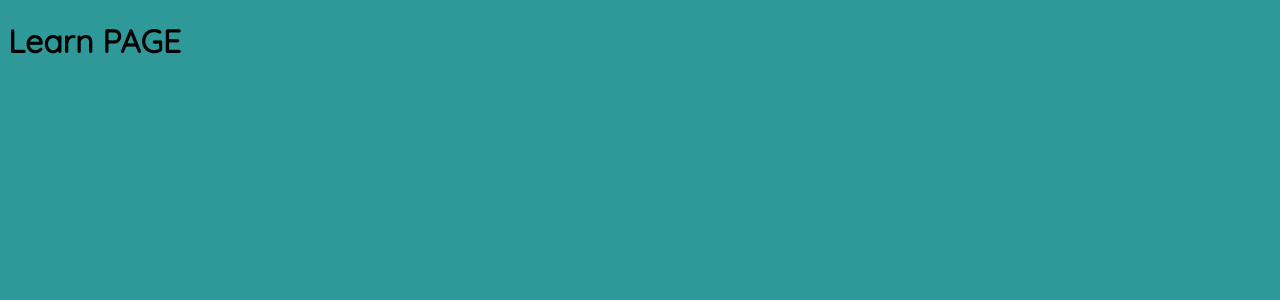
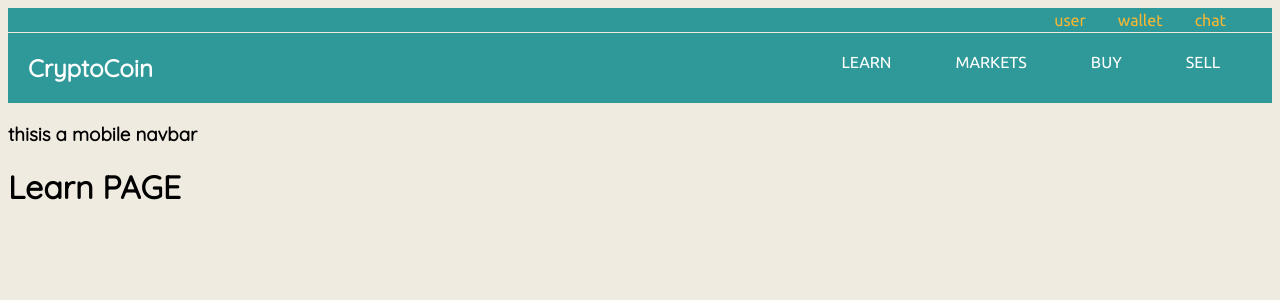
Before and after one commit to FACN3/cryptoCoin, a React app: page /learn in a window 1280 px wide. Shown: the top 300 px of the page. Built offline with nearby package versions, Linux system fonts and the light colour scheme.

Commit message:
Adding the navbar relates #7 we set the navbars, the css and routing to the other pages.

```diff
--- a/js/App.jsx
+++ b/js/App.jsx
@@ -1,14 +1,18 @@
-import React from 'react';
-import {BrowserRouter, Switch, Route} from 'react-router-dom';
-import Landing from './Landing';
-import Learn from './Learn';
+import React from "react";
+import { BrowserRouter, Switch, Route } from "react-router-dom";
+import Landing from "./Landing";
+import Learn from "./Learn";
+import Markets from "./Markets";
+import Buy from "./Buy";
 
 const App = () => (
   <div>
     <BrowserRouter>
       <Switch>
-        <Route exact path='/' component={Landing} />
-        <Route path='/learn' component={Learn} />
+        <Route exact path="/" component={Landing} />
+        <Route path="/learn" component={Learn} />
+        <Route path="/markets" component={Markets} />
+        <Route path="/buy" component={Buy} />
       </Switch>
     </BrowserRouter>
   </div>
--- /dev/null
+++ b/js/Buy.jsx
@@ -0,0 +1,11 @@
+import React from "react";
+import Navbar from "./Navbar";
+
+const Buy = () => (
+  <div>
+    <Navbar />
+    <h1>This is the Buy page</h1>
+  </div>
+);
+
+export default Buy;
--- a/js/Landing.jsx
+++ b/js/Landing.jsx
@@ -1,24 +1,26 @@
-import React from 'react';
-import {Link} from 'react-router-dom';
-import styled from 'styled-components';
+import React from "react";
+import { Link } from "react-router-dom";
+import styled from "styled-components";
 
 const Wrapper = styled.div`
+  background-color: #2f9999;
   color: white;
 `;
-
+// const Body = styled.body`
+//   background-color: #2f9999;
+// `;
 const LandingNavbar = styled.div`
-  h2{
-    float:left;
-    margin:2px;
+  h2 {
+    float: left;
+    margin: 2px;
     font-weight: normal;
   }
-  a{
-    float:right;
-    margin:5px;
+  a {
+    float: right;
+    margin: 5px;
     font-weight: bolder;
   }
-  font-family: Roboto
-
+  font-family: Roboto;
 `;
 
 const LandingHeader = styled.div`
@@ -26,61 +28,62 @@ text-align: center;
   word-wrap: break-word;
   padding-top: 50px;
   padding-bottom: 10vh;
-font-family: 'Questrial';
+  font-family: "Questrial";
   font-size: 150%;
-button{
-  font-family: 'Questrial';
+  button {
+    font-family: "Questrial";
     font-weight: bold;
     font-size: 100%;
-  background-color: #F7b733;
+    background-color: #f7b733;
     border-radius: 100px;
     border: none;
     color: white;
-  padding:15px 40px;
+    padding: 15px 40px;
   }
-@media (max-width: 700px){
-  h1{
+  button:hover:not(.active) {
+    cursor: pointer;
+  }
+  @media (max-width: 700px) {
+    h1 {
       font-size: 100%;
     }
   }
-`
+`;
 const LandingGraph = styled.div`
-
   background-color: #f0ebe1;
   text-align: center;
 
-h2{
-
+  h2 {
   }
-select{
-  font-family: 'Questrial';
-  font-weight:bold;
+  select {
+    font-family: "Questrial";
+    font-weight: bold;
     font-size: 120%;
-  background-color: #F7b733;
+    background-color: #f7b733;
     border-radius: 100px;
     border: none;
     color: white;
-  padding:15px 40px;
+    padding: 15px 40px;
   }
 `;
 const LandingSafety = styled.div`
   padding: 10vh;
   text-align: center;
-  font-family: 'Quicksand';
+  font-family: "Quicksand";
 
-  h2{
+  h2 {
     font-weight: 100;
   }
-`
+`;
 
 const LandingFooter = styled.div`
   float: right;
-`
+`;
 
 const Landing = () => (
   <Wrapper>
     <div>
-    <div className= "landing-navbar">
+      <div className="landing-navbar">
         <LandingNavbar>
           <h2>CryptoCoin</h2>
           <a> sign in</a>
@@ -88,12 +91,16 @@ const Landing = () => (
         </LandingNavbar>
       </div>
       <LandingHeader className="landing-header">
-      <h1>GET INTO CRYPTOCURRENCIES <br/> TODAY</h1>
-      <Link to='/learn'><button type=""> Begin your journey</button></Link>
+        <h1>
+          GET INTO CRYPTOCURRENCIES <br /> TODAY
+        </h1>
+        <Link to="/learn">
+          <button type="">Begin your journey</button>
+        </Link>
       </LandingHeader>
       <LandingGraph className="landing-graph container-fluid">
         <h2>Graph placeHolder</h2>
-      <br/>
+        <br />
         <select>
           <option>Bitcoin</option>
           <option>Ethereum</option>
@@ -102,20 +109,17 @@ const Landing = () => (
       </LandingGraph>
       <LandingSafety className="landing-safety">
         <h2>SAFELY MAKE YOUR FIRST TRADE</h2>
-      <p>learn how to buy cryptocurrency, which coin to invest in, all in one place. </p>
+        <p>
+          learn how to buy cryptocurrency, which coin to invest in, all in one
+          place.{" "}
+        </p>
       </LandingSafety>
 
-    <LandingFooter className="landing-footer" >
-
-        Contact Us
-        Security
-        Help
-
+      <LandingFooter className="landing-footer">
+        Contact Us Security Help
       </LandingFooter>
     </div>
   </Wrapper>
-)
-
-
+);
 
 export default Landing;
--- a/js/Learn.jsx
+++ b/js/Learn.jsx
@@ -1,9 +1,11 @@
-import React from 'react';
+import React from "react";
+import Navbar from "./Navbar";
 
 const Learn = () => (
   <div>
+    <Navbar page="learn" />
     <h1>Learn PAGE</h1>
   </div>
-)
+);
 
 export default Learn;
--- /dev/null
+++ b/js/Markets.jsx
@@ -0,0 +1,11 @@
+import React from "react";
+import Navbar from "./Navbar";
+
+const Markets = () => (
+  <div>
+    <Navbar />
+    <h1>This is the markets page</h1>
+  </div>
+);
+
+export default Markets;
--- /dev/null
+++ b/js/Navbar.jsx
@@ -0,0 +1,116 @@
+import React from "react";
+import styled from "styled-components";
+import { Link } from "react-router-dom";
+
+const NavbarDesktopLinks = styled.ul`
+  list-style-type: none;
+  margin: 0;
+  margin-bottom: 1px;
+  padding: 20px 20px;
+  overflow: hidden;
+  background-color: #2f9999;
+
+  li {
+    float: right;
+    margin: 0 auto;
+  }
+  h2 {
+    float: left;
+    color: white;
+    margin: 0;
+  }
+  li a {
+    font-family: "ubuntu";
+    display: block;
+    color: white;
+    text-align: center;
+    padding: 0 16px;
+    text-decoration: none;
+    align-self: center;
+  }
+
+  li a:hover:not(.active) {
+    cursor: pointer;
+  }
+`;
+const NavbarDesktopUser = styled.div`
+  list-style-type: none;
+  margin: 0;
+  margin-bottom: 1px;
+  padding: 3px 30px;
+  overflow: hidden;
+  background-color: #2f9999;
+
+  li {
+    float: right;
+    margin: 0 auto;
+  }
+  h2 {
+    float: left;
+    color: white;
+    margin: 0;
+  }
+  li a {
+    font-family: "ubuntu";
+    display: block;
+    color: #f7b733;
+    text-align: center;
+    padding: 0 16px;
+    text-decoration: none;
+    align-self: center;
+  }
+
+  li a:hover:not(.active) {
+    cursor: pointer;
+  }
+`;
+
+const Navbar = props => (
+  <div>
+    <div className="Navbar-desktop">
+      <div className="Navbar-desktop-user">
+        <NavbarDesktopUser>
+          <li>
+            <a> chat</a>
+          </li>
+          <li>
+            <a> wallet</a>
+          </li>
+          <li>
+            <a>user</a>
+          </li>
+        </NavbarDesktopUser>
+      </div>
+      <div className="Navbar-desktop-links">
+        <NavbarDesktopLinks>
+          <h2>CryptoCoin</h2>
+          <li>
+            <Link to="/sell">
+              <a>SELL</a>
+            </Link>
+          </li>
+          <li>
+            <Link to="/buy">
+              <a>BUY</a>
+            </Link>
+          </li>
+          <li>
+            <Link to="/markets">
+              <a>MARKETS</a>
+            </Link>
+          </li>
+          <li>
+            <Link to="/learn">
+              <a>LEARN</a>
+            </Link>
+          </li>
+        </NavbarDesktopLinks>
+      </div>
+    </div>
+    <div className="Navbar-mobile-navbar">
+      <h3>thisis a mobile navbar</h3>
+    </div>
+  </div>
+);
+
+export default Navbar;
--- a/public/style.css
+++ b/public/style.css
@@ -1,4 +1,4 @@
-body{
-  background-color: #2F9999;
-  font-family: 'Quicksand', sans-serif;
+body {
+  background-color: #f0ebe1;
+  font-family: "Quicksand", sans-serif;
 }
```
Lines whose indentation alone changed are shown as unchanged.
